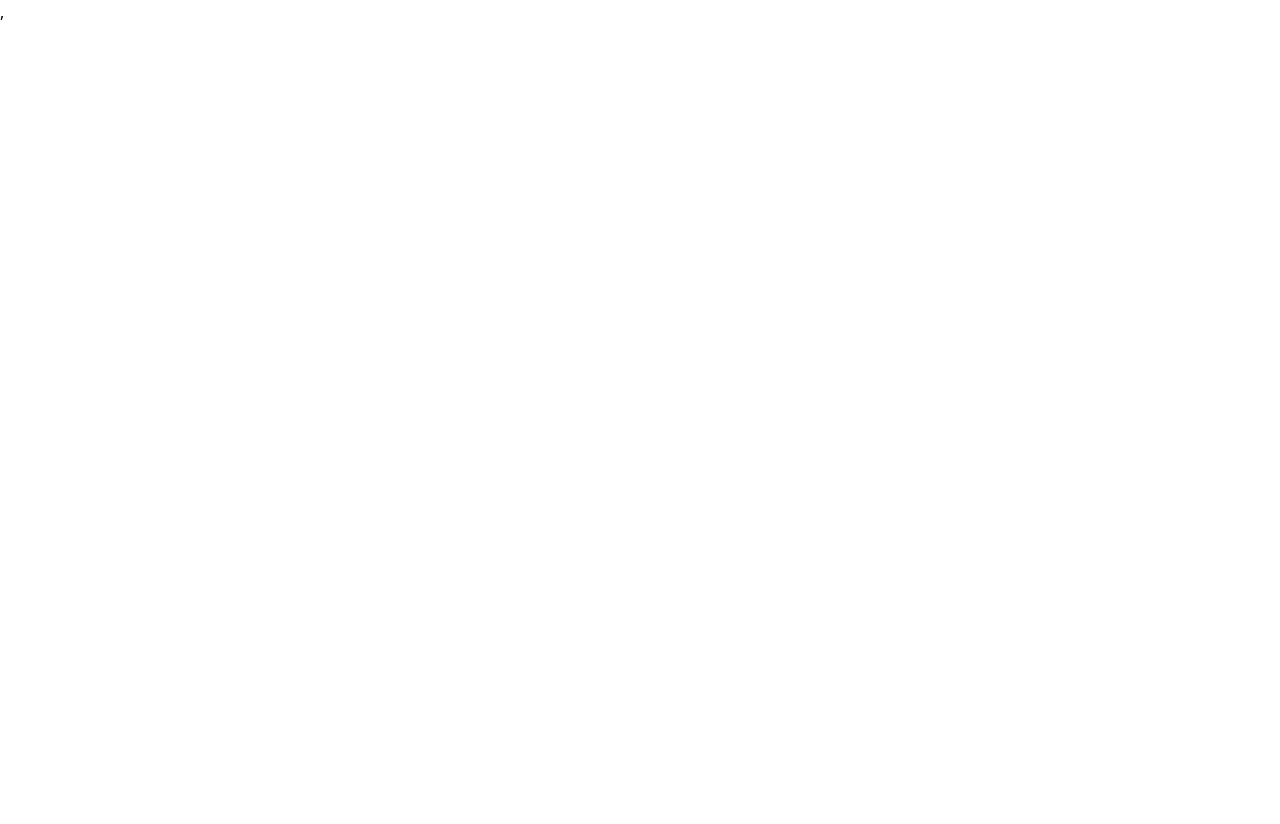
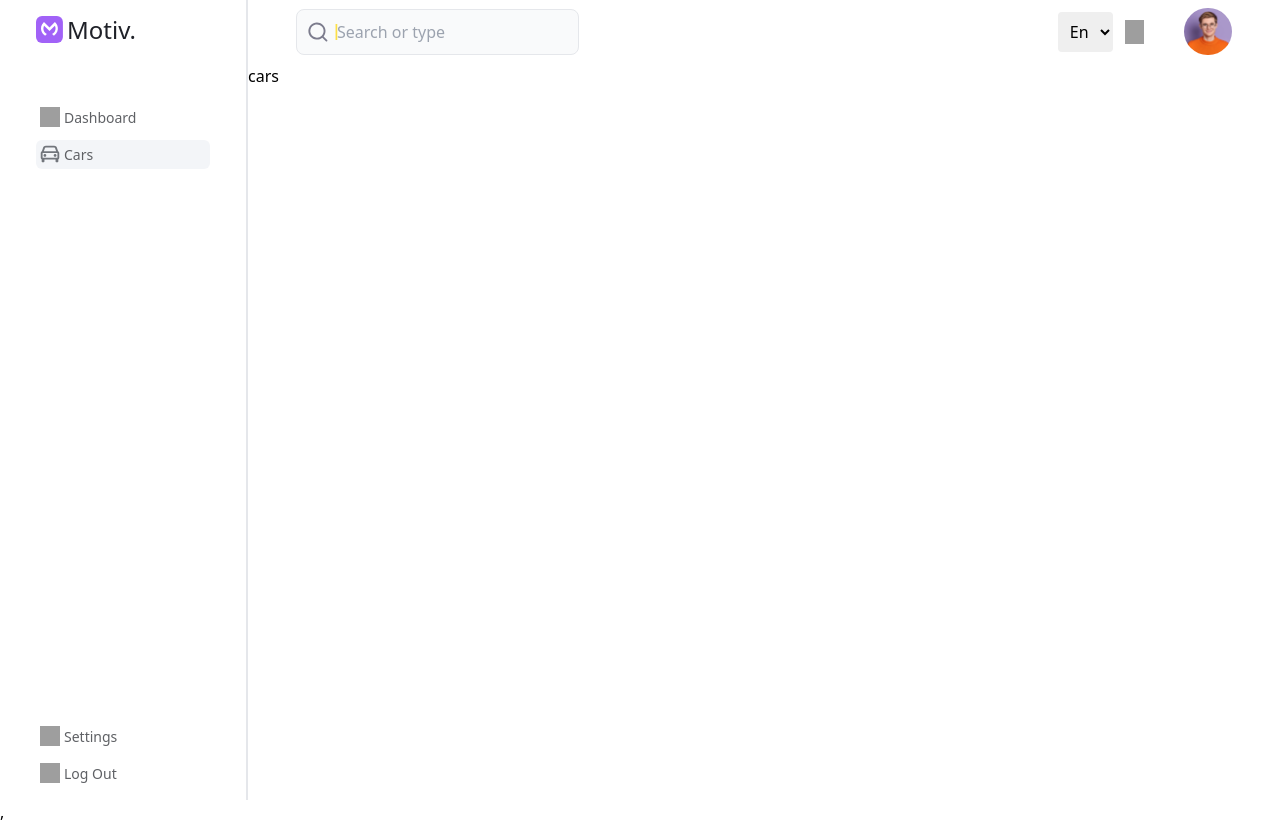
Before and after one commit to mohamedshalaby95/motiv-task, a React (Create React App) app: page /cars in a window 1280 px wide. Before the commit this address had no page. Before the commit the page ends 800 px from the top, so only its background shows below. Built offline with nearby package versions, Linux system fonts and the light colour scheme; grey boxes are pictures that could not be loaded.

Commit message:
add cars screen and make a route for it

```diff
--- a/src/App.tsx
+++ b/src/App.tsx
@@ -3,6 +3,7 @@ import { ToastContainer } from "react-toastify";
 import { useTranslation } from "react-i18next";
 
 import Dashbord from "./screens/dashbord/dashbord";
+import  Cars from "./screens/cars/Cars"
 import "./App.css";
 import "./i18n";
 function App() {
@@ -26,9 +27,9 @@ function App() {
       <ToastContainer />
       <BrowserRouter>
         <Routes>
-          <Route path="" element={<Dashbord />} />
-          {/* <Route path="practice" element={<PracticeScreen />} />
-          <Route path="*" element={<PageNotFound />} />
+          <Route path="/" element={<Dashbord />} />
+          <Route path="/cars" element={<Cars />} />
+          {/* <Route path="*" element={<PageNotFound />} />
           <Route path="rank" element={<RankScreen />} /> */}
         </Routes>
       </BrowserRouter>
--- a/src/components/sideNavbar/sideNavbar.tsx
+++ b/src/components/sideNavbar/sideNavbar.tsx
@@ -1,8 +1,15 @@
 import React from 'react';
 import { useTranslation } from "react-i18next";
+import { useNavigate ,useLocation} from "react-router-dom";
+
 
 const SideNavbar = () => {
-     const { t, i18n } = useTranslation();
+  const { t, i18n } = useTranslation();
+  const navigate = useNavigate();
+    const location = useLocation();
+  const currentPath = location.pathname;
+  console.log("currentPath ", currentPath);
+
     return (
       <div className="min-w-[248px] border-r-2">
         <div className="w-[174px] m-auto ">
@@ -20,7 +27,12 @@ const SideNavbar = () => {
               {/* top side navbar */}
               <div className="">
                 {/* //dashbord */}
-                <div className="flex mt-11 border-1 bg-[#F3F5F8] p-1 rounded-md">
+                <div
+                  onClick={() => navigate("/")}
+                  className={`flex mt-11 border-1 p-1 rounded-md  ${
+                    currentPath === "/" ? "bg-[#F3F5F8]" : ""
+                  }`}
+                >
                   <img
                     className="h-[20px] w-[20px]"
                     src="./dashboard icon.svg"
@@ -31,7 +43,12 @@ const SideNavbar = () => {
                   </span>
                 </div>
                 {/* cars */}
-                <div className="flex mt-2 border-1  p-1 rounded-md">
+                <div
+                  onClick={() => navigate("/cars")}
+                  className={`flex mt-2 border-1  p-1 rounded-md ${
+                    currentPath === "/cars" ? "bg-[#F3F5F8]" : ""
+                  }`}
+                >
                   <img
                     className="h-[20px] w-[20px]"
                     src="./cars icon.svg"
--- /dev/null
+++ b/src/screens/cars/Cars.tsx
@@ -0,0 +1,14 @@
+import React from 'react';
+import PageWrapper from '../../components/pageWrapper/pageWrapper';
+
+const Cars = () => {
+    return (
+        <>
+            <PageWrapper>
+            <div>cars</div>
+            </PageWrapper>
+        </>
+    );
+};
+
+export default Cars;
```
